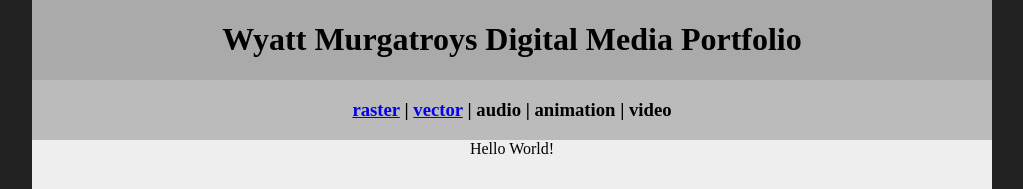
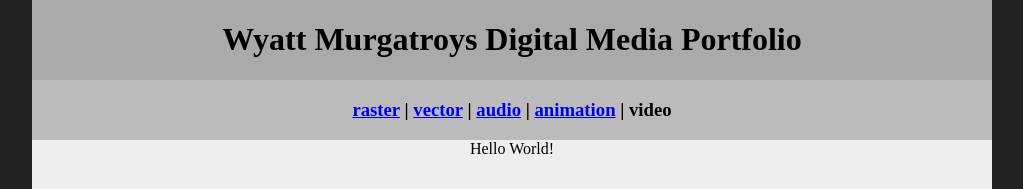
Before and after one commit to MURGZZ/DegitalMedia, a plain HTML site: page index.html in a window 1280 px wide. Shown: the top 189 px of the page, without its empty margins (128-1151 px from the left). Drawn offline with Linux system fonts and the light colour scheme.

Commit message:
Update index.html

```diff
--- a/index.html
+++ b/index.html
@@ -12,7 +12,7 @@
   	<h1>Wyatt Murgatroys Digital Media Portfolio</h1>
   </div>
   <div class="nav">
-    <h3> <a href="raster/index.html">raster</a> | <a href="vetcor/idex.html">vector</a> | audio | animation | video </h3>
+    <h3> <a href="raster/index.html">raster</a> | <a href="vetcor/idex.html">vector</a> | <a href="Audio/index.html">audio</a> | <a href="animation/idex.html">animation</a> | video </h3>
   </div>
   <div class="content">Hello World!</div>
   <div class="footer">
```
